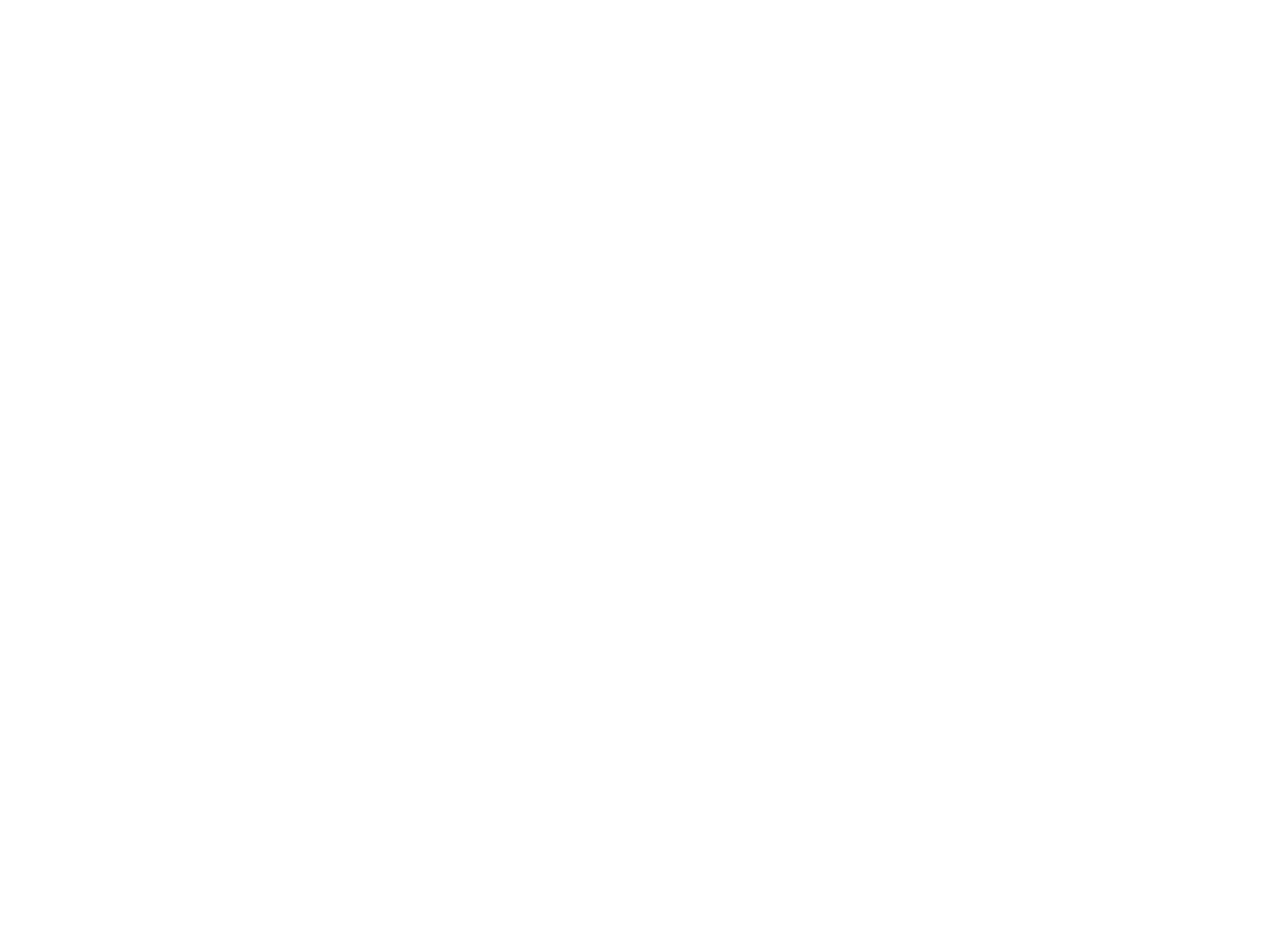
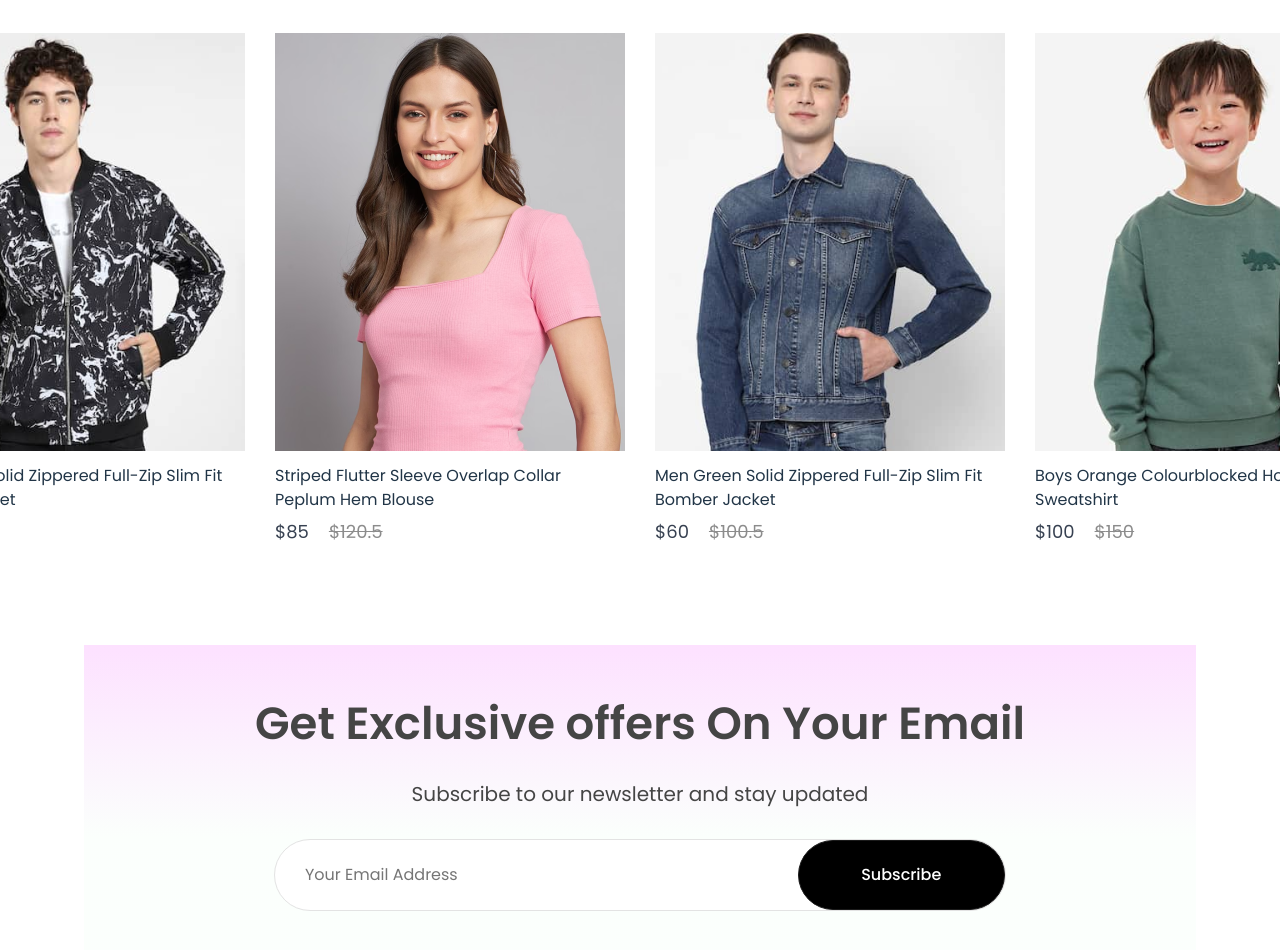
Before and after one commit to Gulnar-Mammadli/shopify, a React (Vite) app in the folder frontend/: page / in a window 1280 px wide. Shown: the part 2887-3837 px from the top of the page. Before the commit the page ends 2247 px from the top, so only its background shows below. Built offline with nearby package versions, Linux system fonts and the light colour scheme.

Commit message:
add NewsLetter and NewCollection components

```diff
--- a/frontend/src/assets/new_collections.js
+++ b/frontend/src/assets/new_collections.ts
@@ -7,7 +7,7 @@
 import p7_img from "./product_17.png";
 import p8_img from "./product_28.png";
 
-let new_collections = [
+const new_collections = [
   {
     id: 12,
     name: "Striped Flutter Sleeve Overlap Collar Peplum Hem Blouse",
--- a/frontend/src/components/Item/Item.tsx
+++ b/frontend/src/components/Item/Item.tsx
@@ -1,6 +1,7 @@
 import "./Item.css";
 
 type Props = {
+  id: number;
   image: string;
   name: string;
   new_price: number;
--- /dev/null
+++ b/frontend/src/components/NewCollections/NewCollections.css
@@ -0,0 +1,27 @@
+.new-collections {
+  display: flex;
+  flex-direction: column;
+  align-items: center;
+  gap: 10px;
+  margin-bottom: 100px;
+}
+
+.new-collections h1 {
+  color: #171717;
+  font-size: 50px;
+  font-weight: 600;
+}
+
+.new-collections hr {
+  width: 200px;
+  height: 6px;
+  border-radius: 10px;
+  background: #252525;
+}
+
+.collections {
+  display: grid;
+  grid-template-columns: 1fr 1fr 1fr 1fr;
+  margin-top: 50px;
+  gap: 30px;
+}
--- /dev/null
+++ b/frontend/src/components/NewCollections/NewCollections.tsx
@@ -0,0 +1,28 @@
+import "./NewCollections.css";
+import new_collections from "../../assets/new_collections";
+import Item from "../Item/Item";
+
+const NewCollections = () => {
+  return (
+    <div className="new-collections">
+      <h1>New Collections</h1>
+      <hr />
+      <div className="collections">
+        {new_collections.map((collection, i) => {
+          return (
+            <Item
+              key={i}
+              id={collection.id}
+              image={collection.image}
+              name={collection.name}
+              new_price={collection.new_price}
+              old_price={collection.old_price}
+            />
+          );
+        })}
+      </div>
+    </div>
+  );
+};
+
+export default NewCollections;
--- /dev/null
+++ b/frontend/src/components/NewsLetter/NewsLetter.css
@@ -0,0 +1,55 @@
+.newsletter {
+  width: 65%;
+  height: 40vh;
+  display: flex;
+  flex-direction: column;
+  align-items: center;
+  justify-content: center;
+  margin: auto;
+  padding: 0 140px;
+  margin-bottom: 150px;
+  background: linear-gradient(180deg, #fde1ff 0%, #e1ffea22 60%);
+  gap: 30px;
+}
+
+.newsletter h1 {
+  color: #454545;
+  font-size: 45px;
+  font-weight: 600;
+}
+
+.newsletter p {
+  color: #454545;
+  font-size: 20px;
+}
+
+.newsletter div {
+  display: flex;
+  align-items: center;
+  justify-content: space-between;
+  background: white;
+  width: 730px;
+  height: 70px;
+  border-radius: 80px;
+  border: 1px solid #e3e3e3;
+}
+
+.newsletter input {
+  width: 500px;
+  margin-left: 30px;
+  border: none;
+  outline: none;
+  color: #616161;
+  font-family: Poppins;
+  font-size: 16px;
+}
+
+.newsletter div button {
+  width: 210px;
+  height: 70px;
+  border-radius: 80px;
+  background: black;
+  color: white;
+  font-size: 16px;
+  cursor: pointer;
+}
--- /dev/null
+++ b/frontend/src/components/NewsLetter/NewsLetter.tsx
@@ -0,0 +1,16 @@
+import "./NewsLetter.css";
+
+function NewsLetter() {
+  return (
+    <div className="newsletter">
+      <h1>Get Exclusive offers On Your Email</h1>
+      <p>Subscribe to our newsletter and stay updated</p>
+      <div>
+        <input type="email" placeholder="Your Email Address" />
+        <button>Subscribe</button>
+      </div>
+    </div>
+  );
+}
+
+export default NewsLetter;
--- a/frontend/src/components/Popular/Popular.tsx
+++ b/frontend/src/components/Popular/Popular.tsx
@@ -11,6 +11,7 @@
         {data_product.map((product, i) => (
           <Item
             key={i}
+            id={product.id}
             image={product.image}
             name={product.name}
             new_price={product.new_price}
--- a/frontend/src/pages/Shop.tsx
+++ b/frontend/src/pages/Shop.tsx
@@ -1,6 +1,8 @@
 import Hero from "../components/Hero/Hero";
+import NewCollections from "../components/NewCollections/NewCollections";
 import Offers from "../components/Offers/Offers";
 import Popular from "../components/Popular/Popular";
+import NewsLetter from "../components/NewsLetter/NewsLetter";
 
 const Shop = () => {
   return (
@@ -8,6 +10,8 @@
       <Hero />
       <Popular />
       <Offers />
+      <NewCollections />
+      <NewsLetter />
     </div>
   );
 };
```
